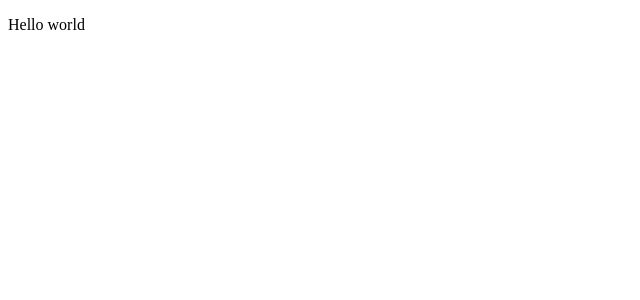
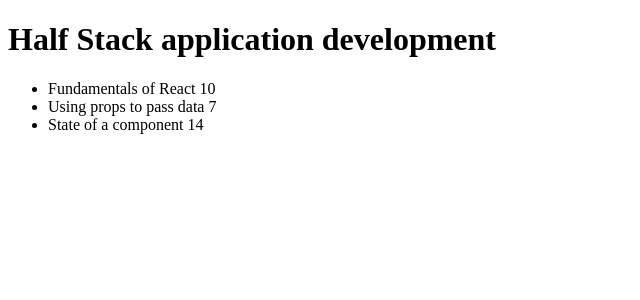
Before and after one commit to kaepy/FullstackMOOC, a React (Create React App) app in the folder osa2/kurssitiedot/: page / in a window 1280 px wide. Shown: the top 300 px of the page, without its empty margins (0-640 px from the left). Built offline with nearby package versions, Linux system fonts and the light colour scheme.

Commit message:
Add 2.1 kurssitiedot step 6

```diff
--- a/osa2/kurssitiedot/src/App.js
+++ b/osa2/kurssitiedot/src/App.js
@@ -1,8 +1,88 @@
+// 2.1: kurssitiedot step6
+// Viimeistellään nyt tehtävien 1.1-1.5 kurssin sisältöjä renderöivän ohjelman koodi.
+// Määritellään Course komponentti jonka vastuulla on kurssin ja osien renderöinti
+// Poistetaan tehtävien yhteenlaskettu lukumäärä
+// Refaktoroidaan niin että sovellus toimii riippumatta kurssissa olevien osien määrästä (Map)
+
 import React from 'react'
-const App = () => (
-  <div>
-    <p>Hello world</p>
-  </div>
-)
+
+const App = () => {
+  const course = {
+    name: 'Half Stack application development',
+    id: 1,
+    parts: [
+      {
+        name: 'Fundamentals of React',
+        exercises: 10,
+        id: 1
+      },
+      {
+        name: 'Using props to pass data',
+        exercises: 7,
+        id: 2
+      },
+      {
+        name: 'State of a component',
+        exercises: 14,
+        id: 3
+      }
+    ]
+  }
+
+  return (
+    <div>
+      <Course course={course} />
+    </div>
+  )
+}
+
+const Course = (props) => {
+  return (
+    <div>
+      <Header course={props.course} />
+      <Content course={props.course} />
+    </div>
+  )
+}
+
+const Header = (props) => {
+  console.log(props)
+  return (
+    <div>
+      <h1>{props.course.name}</h1>
+    </div>
+  )
+}
+
+const Content = (props) => {
+
+  return (
+    <div>
+      <ul>
+      {props.course.parts.map(part =>
+        <Part key={part.id} part={part.name} exercises={part.exercises}/>
+      )}
+      </ul>
+    </div>
+  )
+}
+
+const Part = (props) => {
+  console.log(props)
+  return (
+      <li>{props.part} {props.exercises}</li>
+  )
+}
+
+/* Tässä vaiheessa siis tehtävien yhteenlaskettua lukumäärää ei vielä tarvita.
+const Total = (props) => {
+  console.log(props)
+  return (
+    <div>
+      <p>Number of exercises {props.course.parts[0].exercises + props.course.parts[0].exercises + props.course.parts[0].exercises}</p>
+    </div>
+  )
+}
+*/
 
 export default App
```
